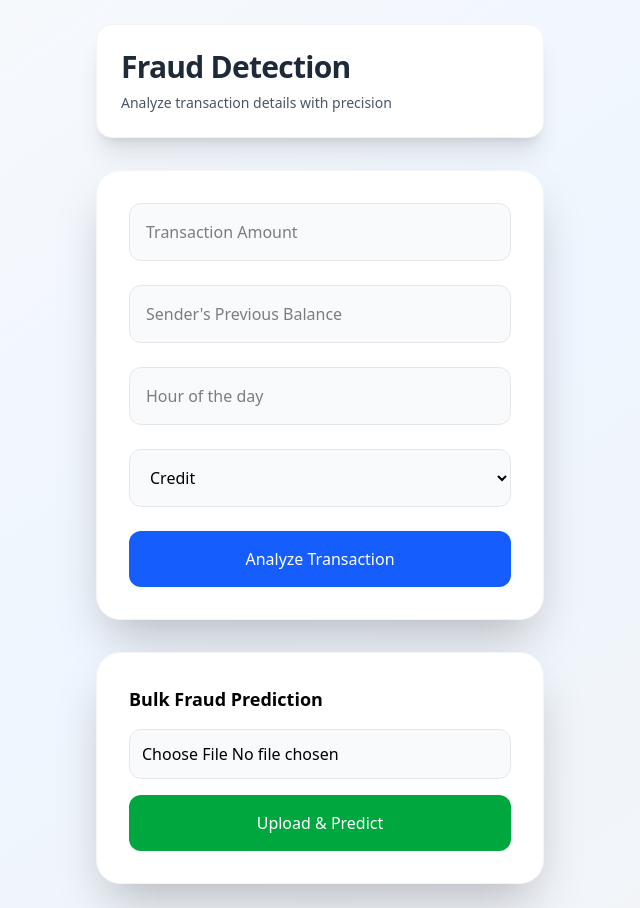
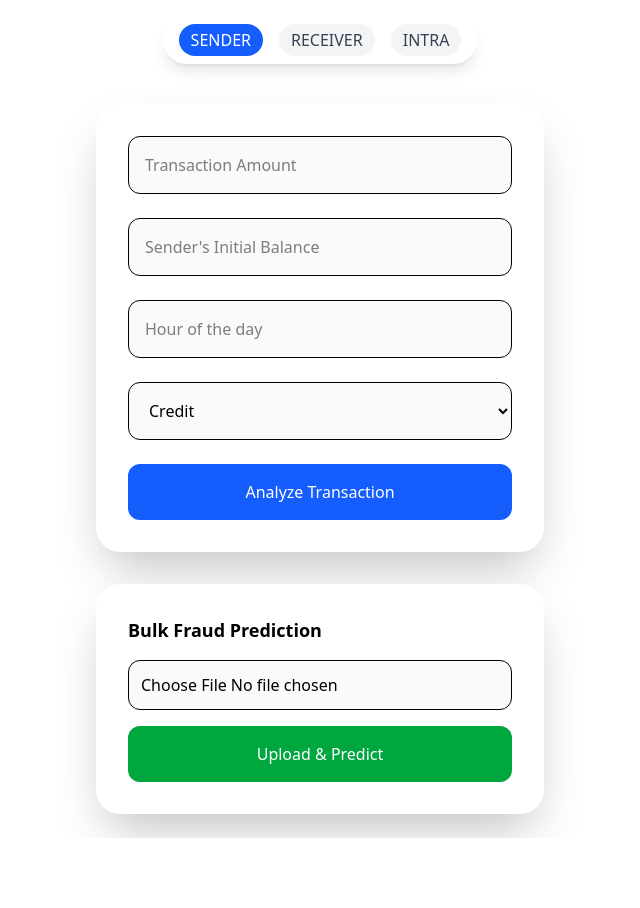
Before and after one commit to Toluwaa-o/fraud_classifier, a Next.js app: page / in a window 1280 px wide. Shown: the whole page, without its empty margins (320-960 px from the left). After the commit the page ends 838 px from the top, so only its background shows below. Built offline with nearby package versions, Linux system fonts and the light colour scheme.

Commit message:
chore: adjust interface for different conditions

```diff
--- /dev/null
+++ b/app/components/BulkResult.tsx
@@ -0,0 +1,39 @@
+import { BulkResult } from "@/types/BulkResults"
+
+const BulkResults = (prop:{index: number, result: BulkResult, notFraudProb: number, fraudProb: number}) => {
+    return (
+        <div
+            key={prop.index}
+            className="p-4 border rounded-lg shadow-sm bg-white space-y-2"
+        >
+            <div className="flex justify-between text-sm text-gray-600">
+                <span>💰 Amount</span>
+                <span className="font-medium">{prop.result.amount}</span>
+            </div>
+            <div className="flex justify-between text-sm text-gray-600">
+                <span>📊 Initial Balance</span>
+                <span className="font-medium">{prop.result.sender_prev_bal}</span>
+            </div>
+            <div className="flex justify-between text-sm text-gray-600">
+                <span>🕒 Hour</span>
+                <span className="font-medium">{prop.result.hour}</span>
+            </div>
+
+            <div className="flex justify-between items-center p-3 border rounded-lg bg-red-50 border-red-200">
+                <span className="font-medium text-red-800">⚠️ Fraud Risk</span>
+                <span className="font-semibold text-red-900">
+                    {prop.fraudProb.toFixed(1)}%
+                </span>
+            </div>
+
+            <div className="flex justify-between items-center p-3 border rounded-lg bg-green-50 border-green-200">
+                <span className="font-medium text-green-800">✅ Safe / Not Fraud</span>
+                <span className="font-semibold text-green-900">
+                    {prop.notFraudProb.toFixed(1)}%
+                </span>
+            </div>
+        </div>
+    )
+}
+
+export default BulkResults
--- /dev/null
+++ b/app/components/ResultsCard.tsx
@@ -0,0 +1,26 @@
+const ResultCard = ({
+    label,
+    value,
+    color,
+    icon,
+    bgColor,
+    borderColor,
+}: {
+    label: string;
+    value: string;
+    color: string;
+    icon: string;
+    bgColor: string;
+    borderColor: string;
+}) => (
+    <div
+        className={`flex justify-between w-[30vw] items-center p-4 rounded-xl border ${bgColor} ${borderColor} shadow-sm`}
+    >
+        <span className={`font-medium ${color}`}>
+            {icon} {label}
+        </span>
+        <span className={`font-semibold ${color}`}>{value}%</span>
+    </div>
+);
+
+export default ResultCard;
--- /dev/null
+++ b/app/components/SingleForm.tsx
@@ -0,0 +1,88 @@
+interface PredictionFormProps {
+    handleSubmit: (e: React.FormEvent<HTMLFormElement>) => void;
+    formData: {
+        amount: string;
+        sender_prev_bal?: string;
+        receiver_prev_bal?: string
+        credit: string;
+        hour: string;
+    };
+    transactionType: string;
+    handleChange: (e: React.ChangeEvent<HTMLInputElement | HTMLSelectElement>) => void;
+    loading: boolean;
+}
+
+const SingleForm = ({ handleSubmit, formData, transactionType, handleChange, loading }: PredictionFormProps) => {
+    return (
+        <div className="w-full max-w-md bg-white p-8 rounded-3xl shadow-2xl mt-20">
+            <form onSubmit={handleSubmit} className="space-y-6">
+                <input
+                    type="number"
+                    name="amount"
+                    placeholder="Transaction Amount"
+                    value={formData.amount}
+                    onChange={handleChange}
+                    required
+                    className="w-full border rounded-xl p-4 bg-gray-50"
+                />
+
+                {transactionType !== "receiver" && (
+                    <input
+                        type="number"
+                        name="sender_prev_bal"
+                        placeholder="Sender's Initial Balance"
+                        value={formData.sender_prev_bal}
+                        onChange={handleChange}
+                        required={transactionType !== "receiver"}
+                        className="w-full border rounded-xl p-4 bg-gray-50"
+                    />
+                )}
+
+                {transactionType !== "sender" && (
+                    <input
+                        type="number"
+                        name="receiver_prev_bal"
+                        placeholder="Receiver's Initial Balance"
+                        value={formData.receiver_prev_bal}
+                        onChange={handleChange}
+                        required={transactionType !== "sender"}
+                        className="w-full border rounded-xl p-4 bg-gray-50"
+                    />
+                )}
+
+                <input
+                    type="number"
+                    name="hour"
+                    min="0"
+                    max="23"
+                    placeholder="Hour of the day"
+                    value={formData.hour}
+                    onChange={handleChange}
+                    required
+                    className="w-full border rounded-xl p-4 bg-gray-50"
+                />
+
+                <select
+                    title="Transaction type"
+                    name="credit"
+                    value={formData.credit}
+                    onChange={handleChange}
+                    className="w-full border rounded-xl p-4 bg-gray-50"
+                >
+                    <option value="credit">Credit</option>
+                    <option value="debit">Debit</option>
+                </select>
+
+                <button
+                    type="submit"
+                    disabled={loading}
+                    className="w-full bg-blue-600 text-white p-4 rounded-xl"
+                >
+                    {loading ? "Analyzing..." : "Analyze Transaction"}
+                </button>
+            </form>
+        </div>
+    )
+}
+
+export default SingleForm
--- a/app/page.tsx
+++ b/app/page.tsx
@@ -1,20 +1,18 @@
 "use client";
 
 import { useState } from "react";
-
-type BulkResult = {
-  amount: number;
-  sender_prev_bal: number;
-  credit: number;
-  hour: number;
-  prediction: string;
-  fraud_probability: number;
-};
+import ResultCard from "./components/ResultsCard";
+import { BulkResult } from "@/types/BulkResults";
+import BulkResults from "./components/BulkResult";
+import SingleForm from "./components/SingleForm";
 
 export default function Page() {
+  const [transactionType, setTransactionType] = useState<string>("sender");
+
   const [formData, setFormData] = useState({
     amount: "",
     sender_prev_bal: "",
+    receiver_prev_bal: "",
     credit: "credit",
     hour: ""
   });
@@ -29,14 +27,11 @@ export default function Page() {
 
   const handleChange = (e: React.ChangeEvent<HTMLInputElement | HTMLSelectElement>) => {
     const { name, value, type } = e.target;
-
     let newValue: string | number = value;
-
     if (type === "number") {
       const numericValue = parseFloat(value);
       newValue = isNaN(numericValue) || numericValue < 0 ? 0 : numericValue;
     }
-
     setFormData((prev) => ({ ...prev, [name]: newValue }));
   };
 
@@ -49,21 +44,31 @@ export default function Page() {
     try {
       const API_URL = process.env.NEXT_PUBLIC_API_URL;
 
+      const payload: Record<string, string | number> = {
+        amount: parseFloat(formData.amount),
+        hour: parseFloat(formData.hour),
+        credit: formData.credit,
+        transaction_type: transactionType
+      };
+
+      if (transactionType === "sender") {
+        payload.sender_prev_bal = parseFloat(formData.sender_prev_bal);
+      } else if (transactionType === "receiver") {
+        payload.receiver_prev_bal = parseFloat(formData.receiver_prev_bal);
+      } else if (transactionType === "intra") {
+        payload.sender_prev_bal = parseFloat(formData.sender_prev_bal);
+        payload.receiver_prev_bal = parseFloat(formData.receiver_prev_bal);
+      }
+
       const res = await fetch(`${API_URL}/predict`, {
         method: "POST",
         headers: { "Content-Type": "application/json" },
-        body: JSON.stringify({
-          amount: parseFloat(formData.amount),
-          sender_prev_bal: parseFloat(formData.sender_prev_bal),
-          hour: parseFloat(formData.hour),
-          credit: formData.credit,
-        }),
+        body: JSON.stringify(payload),
       });
 
       const data = await res.json();
-
       if (data) {
-        setPrediction(data);
+        setPrediction(JSON.stringify(data, null, 2));
       } else {
         setError("No prediction returned");
       }
@@ -87,12 +92,13 @@ export default function Page() {
 
     try {
       const API_URL = process.env.NEXT_PUBLIC_API_URL;
-      const formData = new FormData();
-      formData.append("file", bulkFile);
+      const fileForm = new FormData();
+      fileForm.append("file", bulkFile);
+      fileForm.append("transaction_type", transactionType);
 
       const res = await fetch(`${API_URL}/predict-bulk`, {
         method: "POST",
-        body: formData,
+        body: fileForm,
       });
 
       const data = await res.json();
@@ -109,75 +115,74 @@ export default function Page() {
     }
   };
 
+  const handleTabChange = (type: string) => {
+    setTransactionType(type as string)
+    setFormData({
+      amount: "",
+      sender_prev_bal: "",
+      receiver_prev_bal: "",
+      credit: "credit",
+      hour: ""
+    })
+    setPrediction(null)
+    setBulkFile(null)
+    setBulkResults(null)
+    setPrediction(null)
+  }
+
   return (
-    <div className="min-h-screen flex flex-col items-center justify-start bg-gradient-to-br from-gray-50 via-blue-50 to-gray-100 p-6 font-sans">
-      <header className="w-full max-w-md bg-white text-gray-900 p-6 rounded-2xl shadow-xl mb-8 border border-gray-100 transition-all duration-300">
-        <h1 className="text-3xl font-bold mb-2 tracking-tight text-gray-800">Fraud Detection</h1>
-        <p className="text-gray-600 text-sm font-medium">Analyze transaction details with precision</p>
-      </header>
-
-      {/* Single Transaction Form */}
-      <div className="w-full max-w-md bg-white p-8 rounded-3xl shadow-2xl border border-gray-100 mb-8">
-        <form onSubmit={handleSubmit} className="space-y-6">
-          <input
-            type="number"
-            name="amount"
-            placeholder="Transaction Amount"
-            value={formData.amount}
-            onChange={handleChange}
-            required
-            className="w-full border border-gray-200 rounded-xl p-4 bg-gray-50"
-          />
-          <input
-            type="number"
-            name="sender_prev_bal"
-            placeholder="Sender's Previous Balance"
-            value={formData.sender_prev_bal}
-            onChange={handleChange}
-            required
-            className="w-full border border-gray-200 rounded-xl p-4 bg-gray-50"
-          />
-          <input
-            type="number"
-            name="hour"
-            min="0"
-            max="23"
-            placeholder="Hour of the day"
-            value={formData.hour}
-            onChange={handleChange}
-            required
-            className="w-full border border-gray-200 rounded-xl p-4 bg-gray-50"
-          />
-          <select
-            title="transaction type"
-            name="type"
-            value={formData.credit}
-            onChange={handleChange}
-            className="w-full border border-gray-200 rounded-xl p-4 bg-gray-50"
+    <div className="min-h-screen flex flex-col items-center p-6">
+      <div className="fixed top-4 bg-white shadow-lg rounded-full flex space-x-4 px-4 py-2 z-50">
+        {["sender", "receiver", "intra"].map((type) => (
+          <button
+            key={type}
+            onClick={() => handleTabChange(type)}
+            className={`px-3 py-1 rounded-full font-medium ${transactionType === type ? "bg-blue-600 text-white" : "bg-gray-100 text-gray-700"
+              }`}
           >
-            <option value="credit">Credit</option>
-            <option value="debit">Debit</option>
-          </select>
-
-          <button
-            type="submit"
-            disabled={loading}
-            className="w-full bg-blue-600 text-white p-4 rounded-xl"
-          >
-            {loading ? "Analyzing..." : "Analyze Transaction"}
+            {type.toUpperCase()}
           </button>
-        </form>
+        ))}
       </div>
 
-      <div className="w-full max-w-md bg-white p-8 rounded-3xl shadow-2xl border border-gray-100">
+      <SingleForm handleChange={handleChange} handleSubmit={handleSubmit} loading={loading} formData={formData} transactionType={transactionType} />
+
+      {prediction && (() => {
+        const data = typeof prediction === 'string' ? JSON.parse(prediction) : prediction;
+
+        const fraudProb = (data.fraud * 100).toFixed(1);
+        const notFraudProb = (data.not_fraud * 100).toFixed(1);
+        return (
+          <div className="mt-6 space-y-3">
+            <ResultCard
+              label="Fraud Risk"
+              value={fraudProb}
+              color="text-red-800"
+              icon="⚠️"
+              bgColor="bg-red-50"
+              borderColor="border-red-200"
+            />
+            <ResultCard
+              label="Safe / Not Fraud"
+              value={notFraudProb}
+              color="text-green-800"
+              icon="✅"
+              bgColor="bg-green-50"
+              borderColor="border-green-200"
+            />
+          </div>
+        );
+      })()}
+
+      <div className="w-full max-w-md bg-white p-8 rounded-3xl shadow-2xl mt-8">
         <h2 className="text-lg font-semibold mb-4">Bulk Fraud Prediction</h2>
         <form onSubmit={handleBulkUpload} className="space-y-4">
           <input
-            aria-label="transactions"
+            title="Transactions"
             type="file"
             accept=".csv,.xlsx,.xls"
             onChange={(e) => setBulkFile(e.target.files?.[0] || null)}
-            className="w-full border border-gray-200 rounded-xl p-3 bg-gray-50"
+            className="w-full border rounded-xl p-3 bg-gray-50"
           />
           <button
             type="submit"
@@ -188,49 +193,24 @@ export default function Page() {
           </button>
         </form>
 
-        {bulkResults && (
-          <div className="mt-4">
-            <h3 className="font-semibold mb-2">Predictions:</h3>
-            <pre className="bg-gray-100 p-3 rounded-lg overflow-auto text-sm">
-              {JSON.stringify(bulkResults, null, 2)}
-            </pre>
+        {bulkResults && bulkResults.length > 0 && (
+          <div className="mt-6 space-y-4">
+            {bulkResults.map((result, index) => {
+              const fraudProb = result.fraud_probability;
+              const notFraudProb = 100 - fraudProb;
+              const isFraud = result.prediction === "FRAUD";
+
+              return <BulkResults index={index} result={result} fraudProb={fraudProb} notFraudProb={notFraudProb} />
+            })}
           </div>
         )}
+
       </div>
 
       {error && (
-        <p className="mt-4 p-3 bg-red-50 text-red-800 border border-red-100 rounded-xl font-medium">
+        <p className="mt-4 p-3 bg-red-50 text-red-800 border rounded-xl font-medium">
           {error}
         </p>
-      )}
-
-      {(prediction || bulkResults) && (
-        <div className="mt-8">
-          <h2 className="text-xl font-semibold text-gray-800 mb-4">
-            How Your Inputs Affect the Probability
-          </h2>
-          <div className="space-y-4 text-gray-700">
-            <p>
-              <strong>Transaction Amount:</strong> This is by far the most influential factor
-              (≈53%) in determining fraud probability. Higher amounts significantly raise
-              the risk, while smaller transactions tend to be safer.
-            </p>
-            <p>
-              <strong>Hour of Transaction:</strong> Time of day contributes about 23% to the model’s
-              decision. Transactions during late-night or early-morning hours are generally riskier.
-            </p>
-            <p>
-              <strong>Credit Transaction:</strong> Whether the transaction is a credit (deposit) or
-              not influences fraud probability by ≈14%. Certain transaction types may be
-              more targeted by fraudsters.
-            </p>
-            <p>
-              <strong>Sender&apos;s Previous Balance:</strong> This has the smallest impact (≈9%),
-              but still matters. A low sender balance before the transaction may slightly
-              increase the chance of it being flagged as fraud.
-            </p>
-          </div>
-        </div>
       )}
     </div>
   );
--- /dev/null
+++ b/types/BulkResults.tsx
@@ -0,0 +1,9 @@
+export type BulkResult = {
+    amount: number;
+    sender_prev_bal?: number;
+    receiver_prev_bal?: number;
+    credit: number;
+    hour: number;
+    prediction: string;
+    fraud_probability: number;
+};
```
